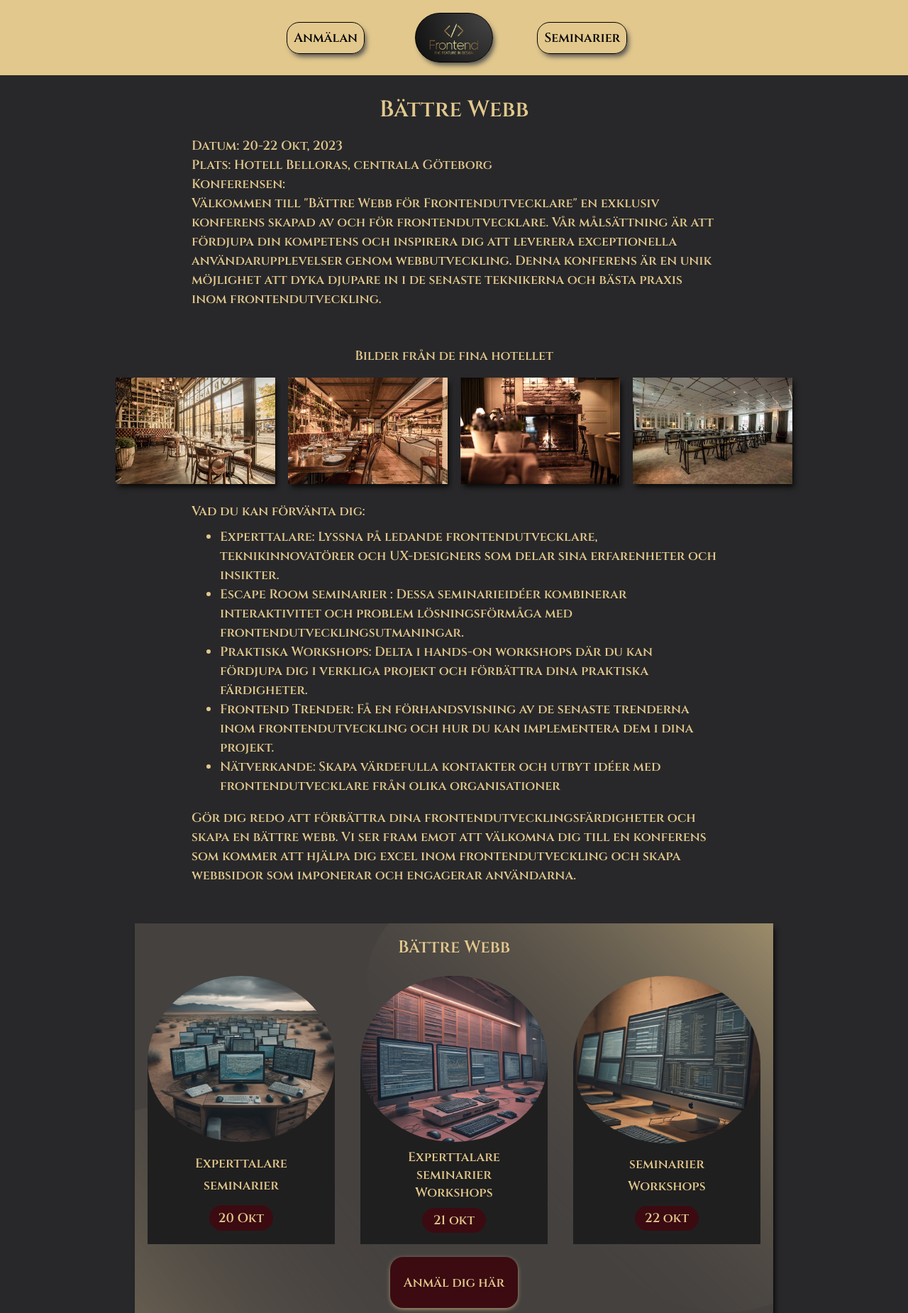
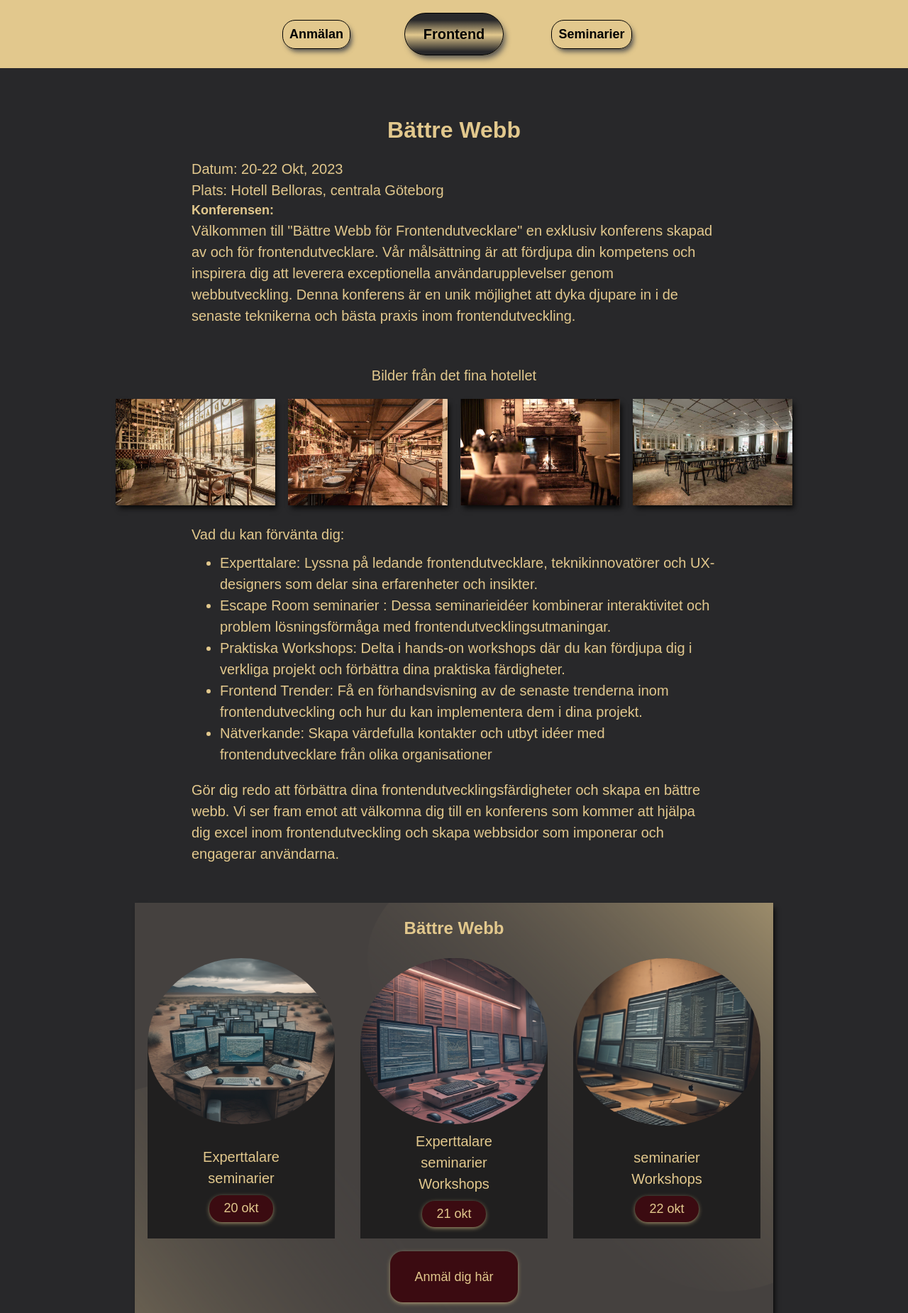
Before and after one commit to LindaAmnell/cuddly-pancake-better-webb, a plain HTML site: page index.html in a window 1280 px wide. Shown: the top 1850 px of the page at 71% size. Drawn offline with Linux system fonts and the light colour scheme; a web font is replaced by a local one.

Commit message:
fixat till mer saker

```diff
--- a/anmalan.css
+++ b/anmalan.css
@@ -1,14 +1,18 @@
-body {
-}
 h1 {
-  padding-top: 1em;
+  margin-top: 1em;
 }
 
 form {
   background-color: #3b0b11;
-  padding: 1em 4em 1em 4em;
-  margin-bottom: 4em;
+  padding: 1em 4em;
   width: 100%;
+}
+
+@media (max-width: 768px) {
+  form {
+    width: 100%;
+    padding: 1em;
+  }
 }
 
 .form-section,
@@ -17,17 +21,25 @@ form {
   flex-direction: column;
   margin: 1em 0;
 }
+
 .form-section input {
   border: solid 2px #e2c88d;
   border-radius: 1em;
   height: 3em;
-  width: 20em;
+  max-width: 20em;
 }
 
 .form-section.row {
   flex-direction: row;
   justify-content: center;
-  padding: 1em;
+  padding: 0.5em;
+}
+textarea {
+  resize: none;
+  border: solid 2px #e2c88d;
+  border-radius: 1em;
+  height: 3em;
+  max-width: 20em;
 }
 .skicka {
   background-color: #e2c88d;
--- a/index.html
+++ b/index.html
@@ -7,17 +7,16 @@
     <link rel="preconnect" href="https://fonts.googleapis.com" />
     <link rel="preconnect" href="https://fonts.gstatic.com" crossorigin />
     <link
-      href="https://fonts.googleapis.com/css2?family=Cinzel:wght@600&display=swap"
-      rel="stylesheet"
-    />
+      href="https://fonts.googleapis.com/css2?family=Encode+Sans+Semi+Expanded&display=swap"
+      rel="stylesheet" />
     <title>Bättre Webb</title>
   </head>
   <body>
     <header id="top">
       <div class="huvud">
         <a href="anmalan.html"> Anmälan</a>
-        <a class="bildknapp" href="index.html"></a>
-        <a href="index.html#Seminarier">Seminarier</a>
+        <a class="logga" href="index.html"> Frontend </a>
+        <a href="index.html#seminarier">Seminarier</a>
       </div>
     </header>
 
@@ -39,35 +38,31 @@
         </div>
 
         <div class="hotellet">
-          <p>Bilder från de fina hotellet</p>
-          <div class="Småcontainer">
+          <p>Bilder från det fina hotellet</p>
+          <div class="småcontainer">
             <div class="bild1">
               <img
                 class="bilderhotel"
                 src="bilder/hotelbild1.jpg"
-                alt="bild på hotelets lobby"
-              />
+                alt="bild på hotelets lobby" />
             </div>
             <div>
               <img
                 class="bilderhotel"
                 src="bilder/hotelbild2.jpg"
-                alt="bild på hotelets resturang"
-              />
+                alt="bild på hotelets resturang" />
             </div>
             <div>
               <img
                 class="bilderhotel"
                 src="bilder/hotelbild3.jpg"
-                alt="bild på hotelets öppnaspis"
-              />
+                alt="bild på hotelets öppnaspis" />
             </div>
             <div>
               <img
                 class="bilderhotel"
                 src="bilder/hotelbild4.jpg"
-                alt="bild på hotelets konferensrum"
-              />
+                alt="bild på hotelets konferensrum" />
             </div>
           </div>
         </div>
@@ -109,58 +104,63 @@
       </section>
 
       <section class="container">
-        <div class="Event">
+        <div class="event">
           <h3>Bättre Webb</h3>
-          <div class="Dator">
-            <div class="Litencontainer">
+          <div class="dator">
+            <div class="litencontainer">
               <img
                 class="datorer"
                 src="bilder/datorer1.png"
-                alt="bild på en dator"
-              />
+                alt="bild på en dator" />
+              <div class="datortext">
                 <p>Experttalare</p>
                 <p>seminarier</p>
-              <div class="knapp">20 Okt</div>
+                <div class="knapp"><a href="#fredag">20 okt</a></div>
               </div>
-            <div class="Litencontainer">
+            </div>
+
+            <div class="litencontainer">
               <img
                 class="datorer"
                 src="bilder/datorer2.png"
-                alt="bild på en dator"
-              />
+                alt="bild på en dator" />
+              <div class="datortext">
                 <p>Experttalare</p>
                 <p>seminarier</p>
                 <p>Workshops</p>
-              <div class="knapp">21 okt</div>
+                <div class="knapp"><a href="#lördag">21 okt</a></div>
               </div>
-            <div class="Litencontainer">
+            </div>
+            <div class="litencontainer">
               <img
                 class="datorer"
                 src="bilder/datorer3.png"
-                alt="bild på en dator"
-              />
+                alt="bild på en dator" />
+              <div class="datortext">
                 <p>seminarier</p>
                 <p>Workshops</p>
-              <div class="knapp">22 okt</div>
+                <div class="knapp"><a href="#söndag">22 okt</a></div>
+              </div>
             </div>
           </div>
           <a class="button" href="anmalan.html">Anmäl dig här</a>
         </div>
 
-        <h2 id="Seminarier">De olika seminarierna</h2>
+        <h2 id="seminarier">De olika seminarierna</h2>
+        <br id="fredag" />
         <div class="textcontainer">
           <h3>Fredag:</h3>
-          <p class="Text">Escape the Broken Website Code:</p>
+          <p class="text">Escape the Broken Website Code:</p>
           <p>
             Deltagarna måste använda sina frontendutvecklingsfärdigheter för att
             rätta till buggar och problem på en trasig webbplats.
           </p>
-          <p class="Text">Frontend Puzzles and CSS Challenges:</p>
+          <p class="text">Frontend Puzzles and CSS Challenges:</p>
           <p>
             Ett seminarium som innehåller gåtor och CSS-utmaningar som
             deltagarna måste lösa för att fortsätta genom rummen.
           </p>
-          <p class="Text">
+          <p class="text">
             JavaScript Escape Room,The Quest for Interactivity:
           </p>
           <p>
@@ -168,43 +168,43 @@
             funktioner och lösa gåtor för att fly från rummet.
           </p>
           <br />
-          <h3>Lördag:</h3>
-          <p class="Text">Responsive Design:</p>
+          <h3 id="lördag">Lördag:</h3>
+          <p class="text">Responsive Design:</p>
           <p>
             Ett seminarium där deltagarna använder sina frontendkunskaper för
             att göra webbplatsen responsiv och anpassad till olika enheter och
             skärmstorlekar.
           </p>
-          <p class="Text">Web Accessibility:</p>
+          <p class="text">Web Accessibility:</p>
           <p>
             Deltagarna måste använda webbtillgänglighetsprinciper och tekniker
             för att göra webbplatsen användarvänlig för alla.
           </p>
-          <p class="Text">Frontend Performance Race:</p>
+          <p class="text">Frontend Performance Race:</p>
           <p>
             Ett seminarium som fokuserar på att förbättra webbplatsens prestanda
             genom att optimera frontendkoden.
           </p>
-          <p class="Text">Design Patterns and Escape Room Puzzles:</p>
+          <p class="text">Design Patterns and Escape Room Puzzles:</p>
           <p>
             Deltagarna måste använda designmönster och bästa praxis inom
             frontendutveckling för att lösa gåtor och problem.
           </p>
-          <p class="Text">Web Animation Mysteries:</p>
+          <p class="text">Web Animation Mysteries:</p>
           <p>
             Ett seminarium som inkluderar uppgifter med webbanimationer som
             deltagarna måste skapa och anpassa.
           </p>
           <br />
-          <h3>Söndag:</h3>
+          <h3 id="söndag">Söndag:</h3>
           <p></p>
-          <p class="Text">E-commerce Frontend Challenge:</p>
+          <p class="text">E-commerce Frontend Challenge:</p>
           <p>
             Deltagarna måste använda sina frontendutvecklingsfärdigheter för att
             förbättra användarupplevelsen och konverteringsgraden på en
             e-handelswebbplats.
           </p>
-          <p class="Text">Building a Progressive Web App:</p>
+          <p class="text">Building a Progressive Web App:</p>
           <p>
             Ett seminarium där deltagarna måste bygga och optimera en progressiv
             webbapp genom att lösa uppgifter och gåtor.
@@ -220,7 +220,7 @@
           <p>Torgvägen 1</p>
           <p>12345 Göteborg</p>
         </div>
-        <a class="bildknapp" href="index.html"></a>
+        <a class="logga" href="index.html"> Frontend </a>
         <div>
           <p>Kontakt:</p>
           <p>Tele: 0303-12345</p>
--- a/style.css
+++ b/style.css
@@ -1,15 +1,17 @@
 * {
   margin: 0;
   box-sizing: border-box;
+}
+p {
+  font-size: 20px;
 }
 body {
   background-color: #28282a;
   color: #e2c88d;
   display: grid;
   place-items: center;
-  font-family: "Cinzel", serif;
+  font-family: "Encode Sans Semi Expanded", sans-serif;
   font-size: large;
-  width: 100%;
 }
 header {
   background-color: #e2c88d;
@@ -26,14 +28,35 @@ header {
   max-width: 800px;
 }
 
-.bildknapp {
-  background-image: url(bilder/Företagslogga.png);
-  background-size: cover;
-  background-repeat: no-repeat;
-  width: 110px;
-  height: 70px;
-  border-radius: 4em;
+.logga {
+  background: rgb(40, 40, 42);
+  background: linear-gradient(
+    0deg,
+    rgba(40, 40, 42, 1) 8%,
+    rgba(226, 200, 141, 1) 48%,
+    rgba(40, 40, 42, 0.9948573179271709) 84%
+  );
+  color: black;
+  width: 7em;
+  height: 3em;
+  border-radius: 10em;
   box-shadow: 0.2em 0.3em 0.4em -0.1em rgb(80, 80, 80);
+  display: grid;
+  place-items: center;
+  font-weight: bold;
+  font-size: 20px;
+  text-decoration: none;
+  &:hover {
+    background: #e2c88d;
+    background: linear-gradient(
+      0deg,
+      rgba(226, 200, 141, 1) 8%,
+      rgba(40, 40, 42, 1) 48%,
+      rgba(226, 200, 141, 1) 84%
+    );
+    color: #e2c88d;
+    transition: background-color 1s ease-in-out;
+  }
 }
 
 header a {
@@ -52,16 +75,17 @@ header a {
   }
 }
 main {
-  margin: 0 4em 0 4em;
   display: grid;
   place-items: center;
   padding-bottom: 1em;
   max-width: 1000px;
+  margin: 2em;
 }
 .container {
   padding: 1.5em 0 1.5em 0;
   display: grid;
   place-items: center;
+  line-height: 1.5;
 }
 h1 {
   margin-bottom: 0.5em;
@@ -74,7 +98,7 @@ h1 {
   place-items: center;
   max-width: 990px;
 }
-.Småcontainer {
+.småcontainer {
   padding-top: 1em;
   display: grid;
   grid-template-columns: 1fr 1fr;
@@ -91,6 +115,7 @@ h1 {
   position: relative;
   top: 0em;
   transition: 0.25s ease-in-out;
+  @media (min-width: 1400px) {
     &:hover {
       z-index: 100;
       width: 190%;
@@ -98,12 +123,17 @@ h1 {
       box-shadow: 0.2em 0.3em 0.4em -0.1em #e2c88d;
     }
   }
+}
 
 ul {
   padding-top: 0.5em;
   padding-bottom: 1em;
+  font-size: 20px;
 }
-.Event {
+li {
+  line-height: 1.5;
+}
+.event {
   background-image: url(bilder/Bättre\ Webb.jpg);
   background-size: cover;
   background-repeat: no-repeat;
@@ -116,7 +146,7 @@ ul {
     padding: 2em;
   }
 }
-.Event > h3 {
+.event > h3 {
   padding-bottom: 1em;
   font-size: x-large;
 }
@@ -125,36 +155,64 @@ ul {
   line-height: 1.5;
 }
 .datorer {
-  width: 100%;
+  width: 45%;
   border-radius: 100%;
-  place-self: start;
   padding-bottom: 0.5em;
   position: relative;
-  top: 0em;
-  transition: background-color 0.25s ease-in-out;
+  top: 0.1em;
 
   &:hover {
-    top: -0.5em;
+    top: -1.4em;
     box-shadow: 0.2em 0.3em 0.4em -0.1em #e2c88d;
+    transition: all 0.4s ease-in;
+  }
+  @media (min-width: 650px) {
+    width: 100%;
+    top: 0em;
+    position: relative;
+    place-self: start;
   }
 }
-.Dator {
+.dator {
+  display: grid;
+  grid-template-columns: 1fr;
+  grid-template-rows: 1fr;
+  grid-gap: 2em;
+  padding-bottom: 1em;
+  @media (min-width: 650px) {
     display: grid;
     grid-template-columns: 1fr 1fr 1fr;
     grid-gap: 2em;
     padding-bottom: 1em;
   }
-.Litencontainer {
+}
+
+.litencontainer {
   background-color: #201f1f;
   height: auto;
+  display: flex;
+  flex-direction: row;
+  border-top-left-radius: 30em;
+  border-bottom-left-radius: 30em;
+
+  @media (min-width: 650px) {
     border-top-right-radius: 20em;
     border-top-left-radius: 20em;
+    border-bottom-left-radius: 0em;
     display: grid;
     place-items: center;
     padding-bottom: 0.4em;
   }
-
-.knapp {
+}
+.datortext {
+  display: flex;
+  flex-direction: column;
+  justify-content: center;
+  flex-grow: 1;
+  align-items: center;
+}
+.knapp > a {
+  text-decoration: none;
   background-color: #3b0b11;
   color: #e2c88d;
   width: 5em;
@@ -163,7 +221,14 @@ ul {
   display: grid;
   place-items: center;
   margin: 0.5em;
-  /* box-shadow: 0em 0.1em 0.4em -0.1em #e2c88d; */
+  box-shadow: 0em 0.1em 0.4em -0.1em #e2c88d;
+  &:hover {
+    background-color: #e2c88d;
+    color: #3b0b11;
+    transition: background-color 0.4s ease-in-out;
+    font-weight: bold;
+    box-shadow: 0.2em 0.2em 0.5em -0.1em #3b0b11;
+  }
 }
 .button {
   background-color: #3b0b11;
@@ -190,10 +255,11 @@ h2 {
 .textcontainer {
   max-width: 740px;
 }
-.Text {
+.text {
   color: #b2ab9b;
   font-weight: 500;
   margin-top: 0.5em;
+  line-height: 2;
 }
 footer {
   background-color: #e2c88d;
@@ -216,5 +282,6 @@ footer {
   text-decoration: none;
   &:hover {
     color: #6189cd;
+    text-decoration: underline;
   }
 }
--- a/välkommen.css
+++ b/välkommen.css
@@ -1,14 +1,19 @@
 section {
-  background-color: #3b0b11;
-  padding: 3em;
-  margin-top: 1em;
-  border-radius: 2em;
+  display: grid;
+  place-items: center;
+}
+h1 {
+  padding-left: 1em;
 }
 
 .välkommensectio {
   display: grid;
   place-items: center;
   max-width: 700px;
+  background-color: #3b0b11;
+  padding: 3em;
+  margin-top: 1em;
+  border-radius: 2em;
 }
 
 h1 {
```
Also changed, not shown: anmalan.html (+25 -40 lines), välkommen.html (+16 -7 lines), bilder/Företagslogga.png (deleted), bilder/Pil.jpg (deleted), bilder/png-clipart-arrow-computer-icons.jpg (deleted), bilder/shutterstock_2111828198-scaled.jpg (deleted). Lines whose indentation alone changed are shown as unchanged.
